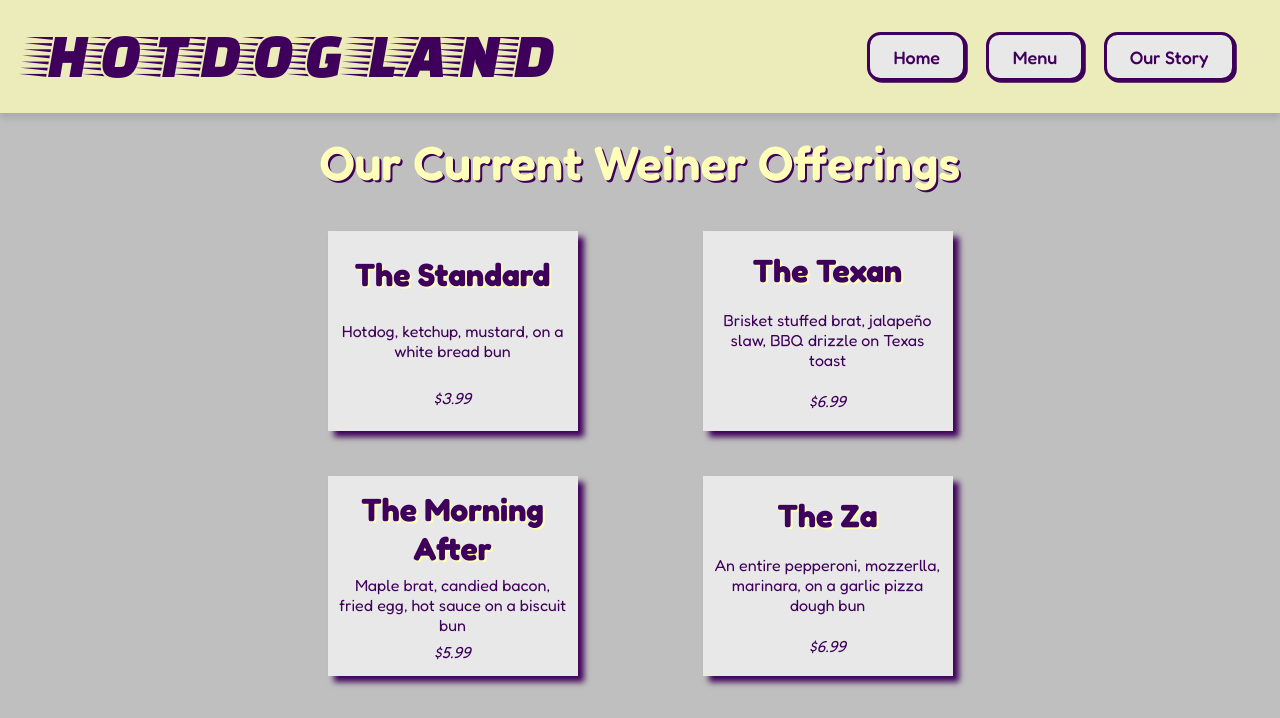
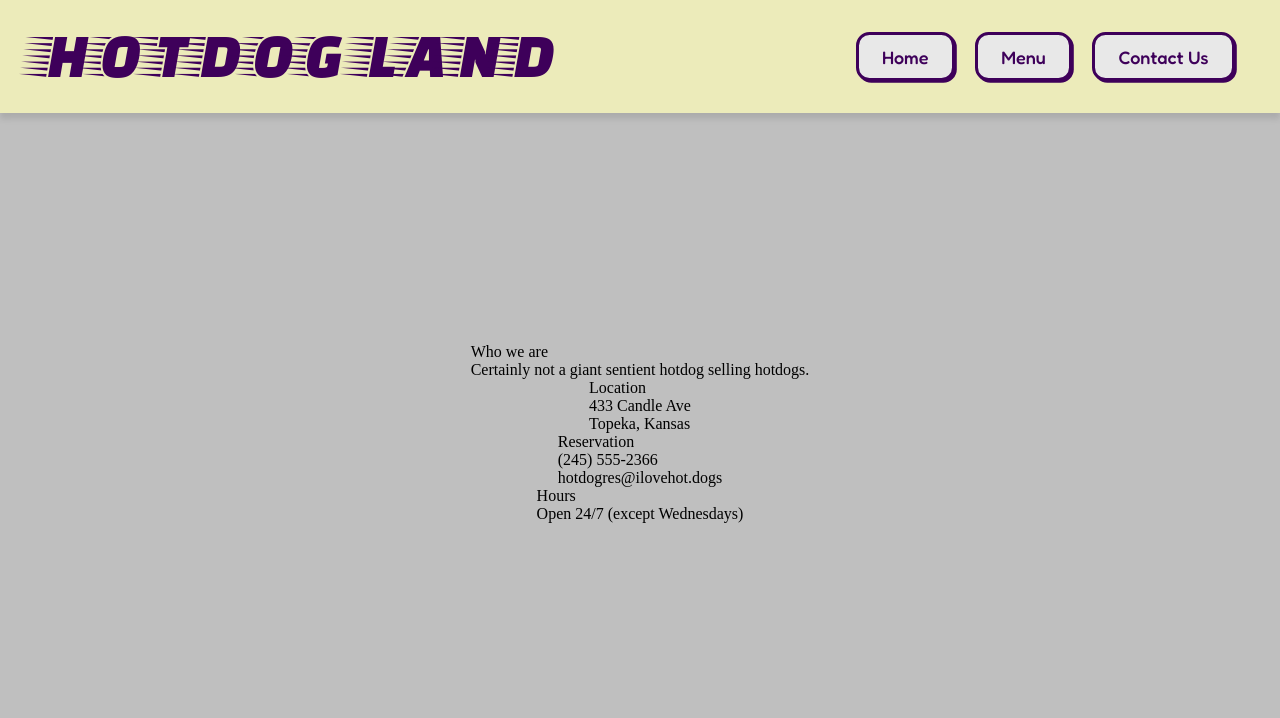
Before and after one commit to jshuhler/restaurant, a website built with webpack: page src/template.html in a window 1280 px wide. Shown: the top 718 px of the page. Built offline with nearby package versions, Linux system fonts and the light colour scheme; files whose address does not match are found by name; a web font is replaced by a local one.

Commit message:
framing contact html

```diff
--- a/src/template.html
+++ b/src/template.html
@@ -17,13 +17,14 @@
             <nav class="nav-btns">
                 <button id="home-btn" class="nav-btn">Home</button>
                 <button id="menu-btn" class="nav-btn">Menu</button>
-                <button id="about-btn" class="nav-btn">Our Story</button>
+                <button id="about-btn" class="nav-btn">Contact Us</button>
             </nav>
         </header>
         <div id="content">
             <!-- <a class="home-cta" href="#" target="_blank" rel="noreferrer">Book a Table</a>
             <p class="home-tagline">It's almost always meat!</p> -->
-            <p class="menu-title">Our Current Weiner Offerings</p>
+
+            <!-- <p class="menu-title">Our Current Weiner Offerings</p>
             <div class="menu-card-container">
                 <div class="menu-card" id="card1">
                     <h1 class="card-title">The Standard</h1>
@@ -55,6 +56,25 @@
                     <p class="card-description">Shaved beef dog, whiz, grilled onions on a sesame seed bun</p>
                     <p class="card-price">$41.33</p>
                 </div>
+            </div> -->
+
+            <div class="about-tile">
+                <p class="title">Who we are</p>
+                <p class="text">Certainly not a giant sentient hotdog selling hotdogs.</p>
+            </div>
+            <div class="about-tile">
+                <p class="title">Location</p>
+                <p class="text">433 Candle Ave</p>
+                <p class="text">Topeka, Kansas</p>
+            </div>
+            <div class="about-tile">
+                <p class="title">Reservation</p>
+                <p class="text">(245) 555-2366</p>
+                <p class="text">hotdogres@ilovehot.dogs</p>
+            </div>
+            <div class="about-tile">
+                <p class="title">Hours</p>
+                <p class="text">Open 24/7 (except Wednesdays)</p>
             </div>
         </div>
         <footer>
```
